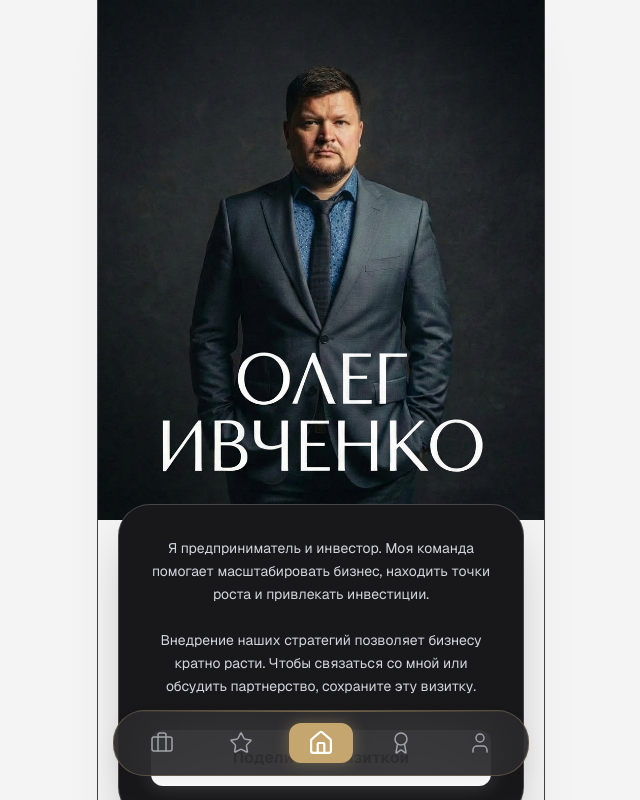
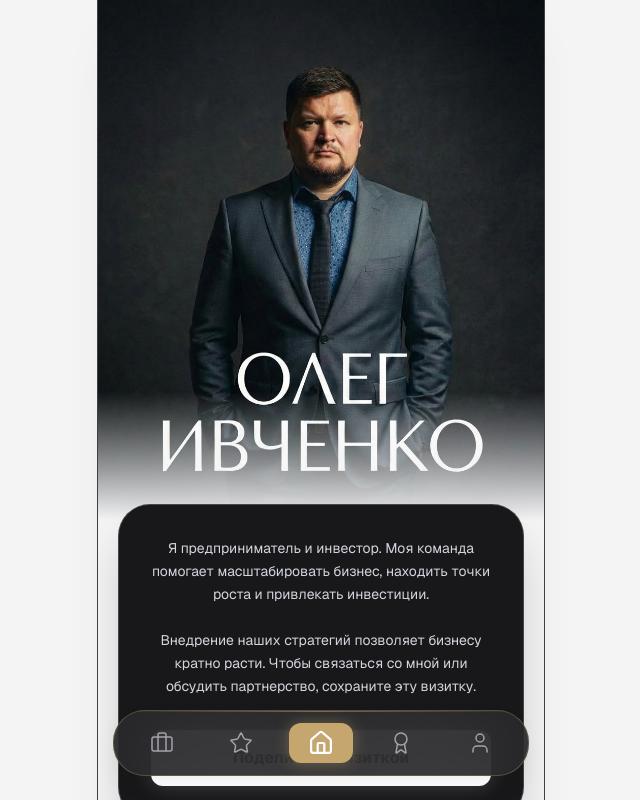
Before and after one commit to Ivchenkopro/ivchenko.pro, a Next.js app: page / in a window 1280 px wide. Shown: the top 800 px of the page, without its empty margins (319-959 px from the left). Built offline with nearby package versions, Linux system fonts and the light colour scheme.

Commit message:
Add smooth bottom gradient to Hero

```diff
--- a/src/app/page.tsx
+++ b/src/app/page.tsx
@@ -28,8 +28,8 @@ export default function Home() {
             className="object-cover object-top"
             priority
           />
-          {/* Gradient Overlay removed as per request */}
-          {/* <div className="absolute inset-0 bg-gradient-to-b from-transparent via-transparent to-[var(--background)] z-10" /> */}
+          {/* Gradient Overlay for smooth transition to white bg */}
+          <div className="absolute bottom-0 left-0 w-full h-32 bg-gradient-to-t from-[var(--background)] to-transparent z-10" />
         </div>
 
         {/* Hero Content - Removed Text as per request */}
```
